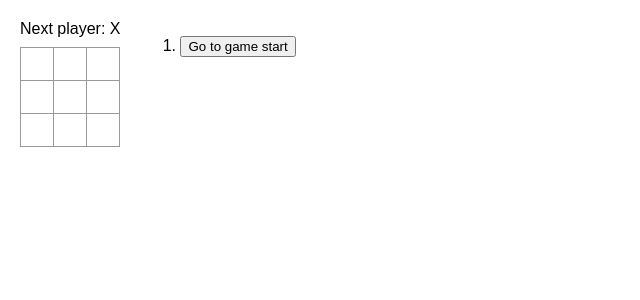
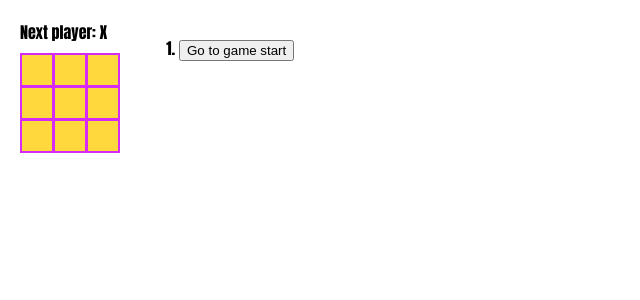
Before and after one commit to AlexTalreja/wjwuw8, a React (Create React App) app in the folder src/: page / in a window 1280 px wide. Shown: the top 300 px of the page, without its empty margins (0-640 px from the left). Built offline with nearby package versions, Linux system fonts and the light colour scheme.

Commit message:
changed 5 things in css

```diff
--- a/src/styles.css
+++ b/src/styles.css
@@ -51,16 +51,17 @@ ul {
 }
 
 body {
-  font-family: sans-serif;
+  font-family: Impact, Haettenschweiler, 'Arial Narrow Bold', sans-serif;
   margin: 20px;
   padding: 0;
 }
 
 .square {
-  background: #fff;
-  border: 1px solid #999;
+  background: #ffd83e;
+  border: 2px solid #d62bf4;
   float: left;
-  font-size: 24px;
+  font-size: 22px;
+  font-family: cursive;
   font-weight: bold;
   line-height: 34px;
   height: 34px;
```
